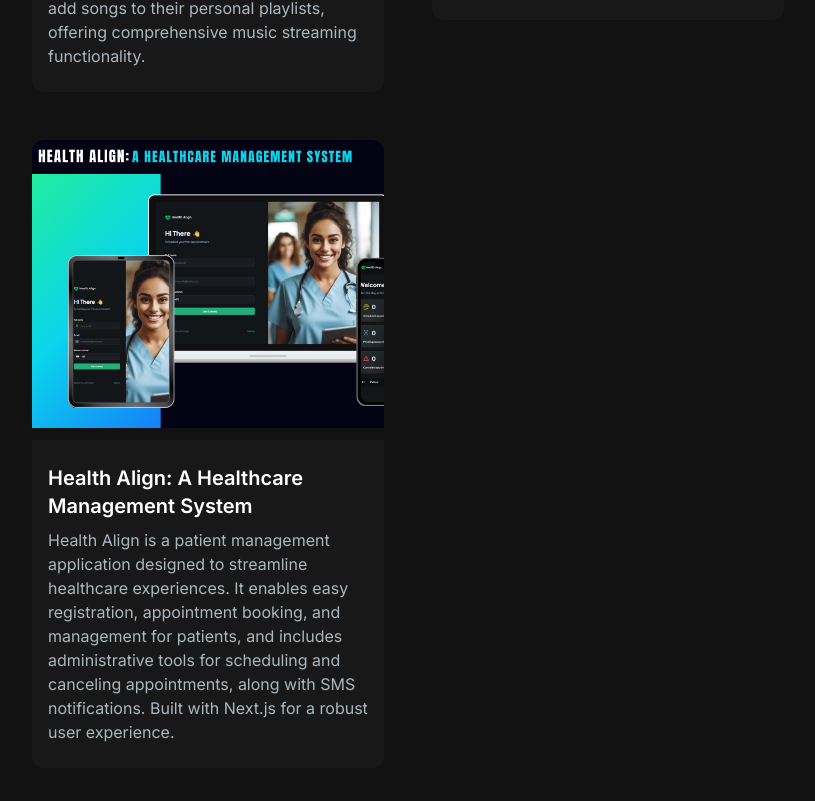
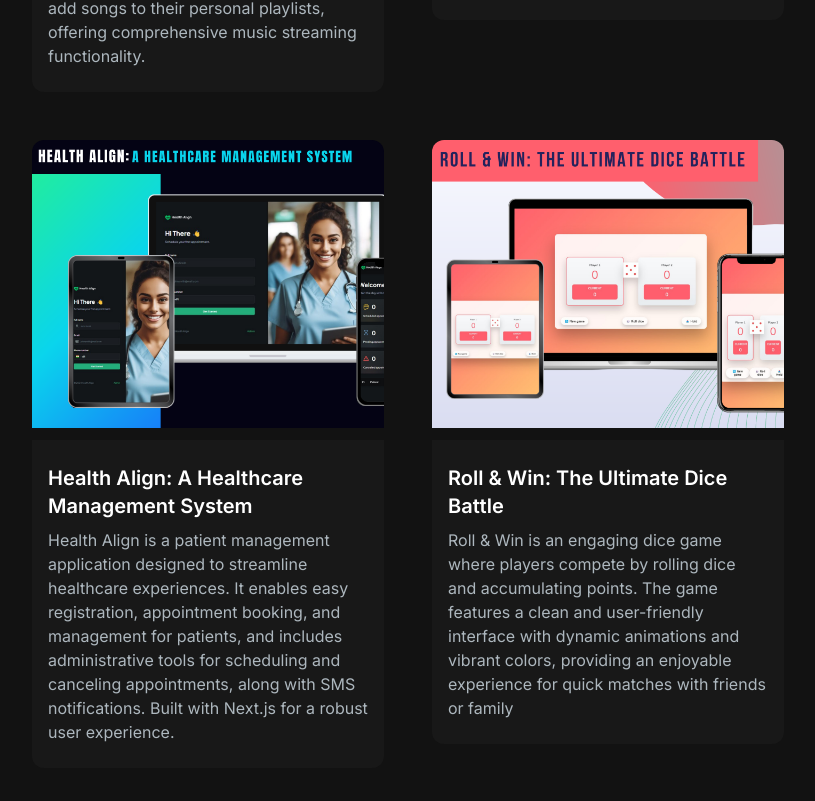
Before and after one commit to sam-chris-fullstack-engineer/Portfolio-website, a Next.js app: page / in a window 1280 px wide. Shown: the part 2039-2840 px from the top of the page, without its empty margins (32-847 px from the left). Built offline with nearby package versions, Linux system fonts and the light colour scheme.

Commit message:
roll & dice game added in project section

```diff
--- a/src/app/components/ProjectsSection.jsx
+++ b/src/app/components/ProjectsSection.jsx
@@ -44,6 +44,16 @@
     tag: ["All", "Web"],
     gitUrl: "https://github.com/sam-chris-fullstack-engineer/Health-Align",
     previewUrl: "https://health-align.vercel.app/",
+  },
+  {
+    id: 5,
+    title: "Roll & Win: The Ultimate Dice Battle",
+    description:
+      "Roll & Win is an engaging dice game where players compete by rolling dice and accumulating points. The game features a clean and user-friendly interface with dynamic animations and vibrant colors, providing an enjoyable experience for quick matches with friends or family",
+    imageUrl: "/images/projects/project-5.png",
+    tag: ["All", "Web", "Games"],
+    gitUrl: "https://github.com/sam-chris-fullstack-engineer/roll-and-win-game",
+    previewUrl: "https://roll-and-win.netlify.app/",
   },
 ];
 
```
Also changed, not shown: public/images/projects/project-5.png (added).
